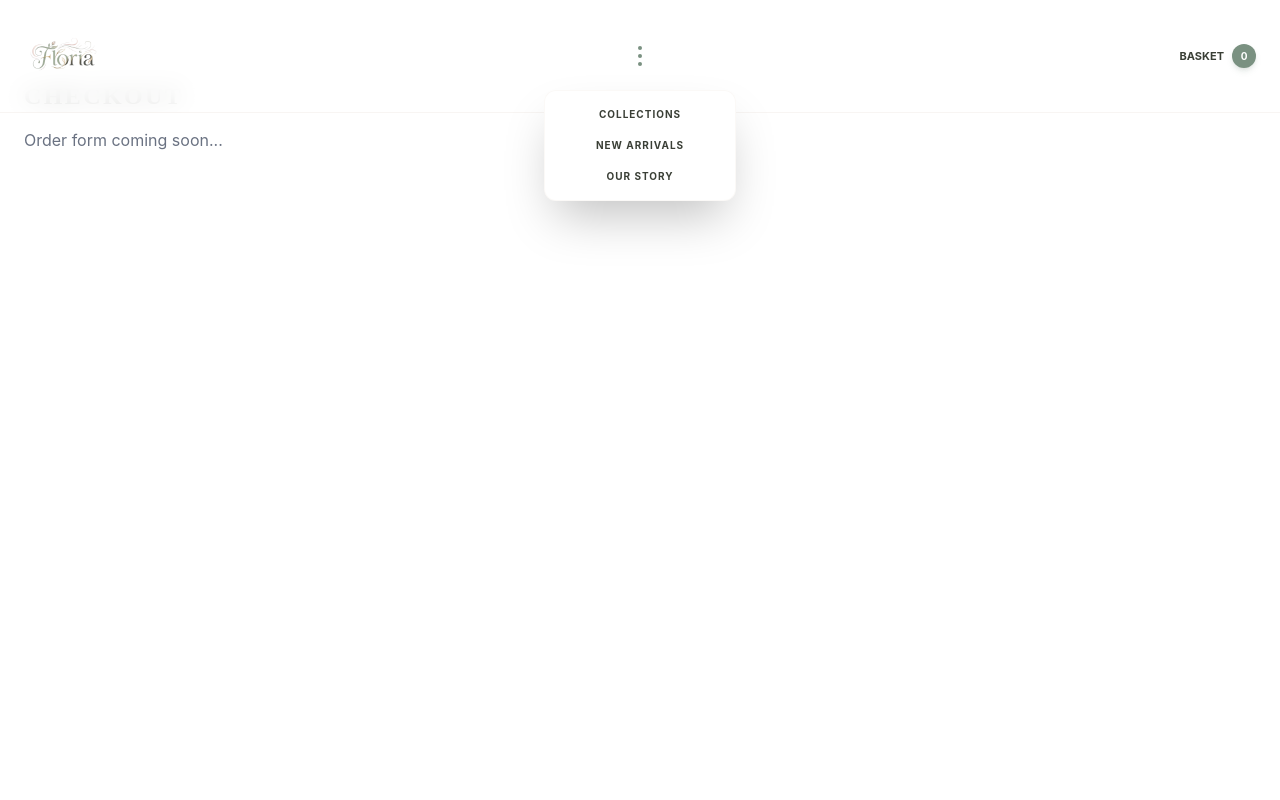
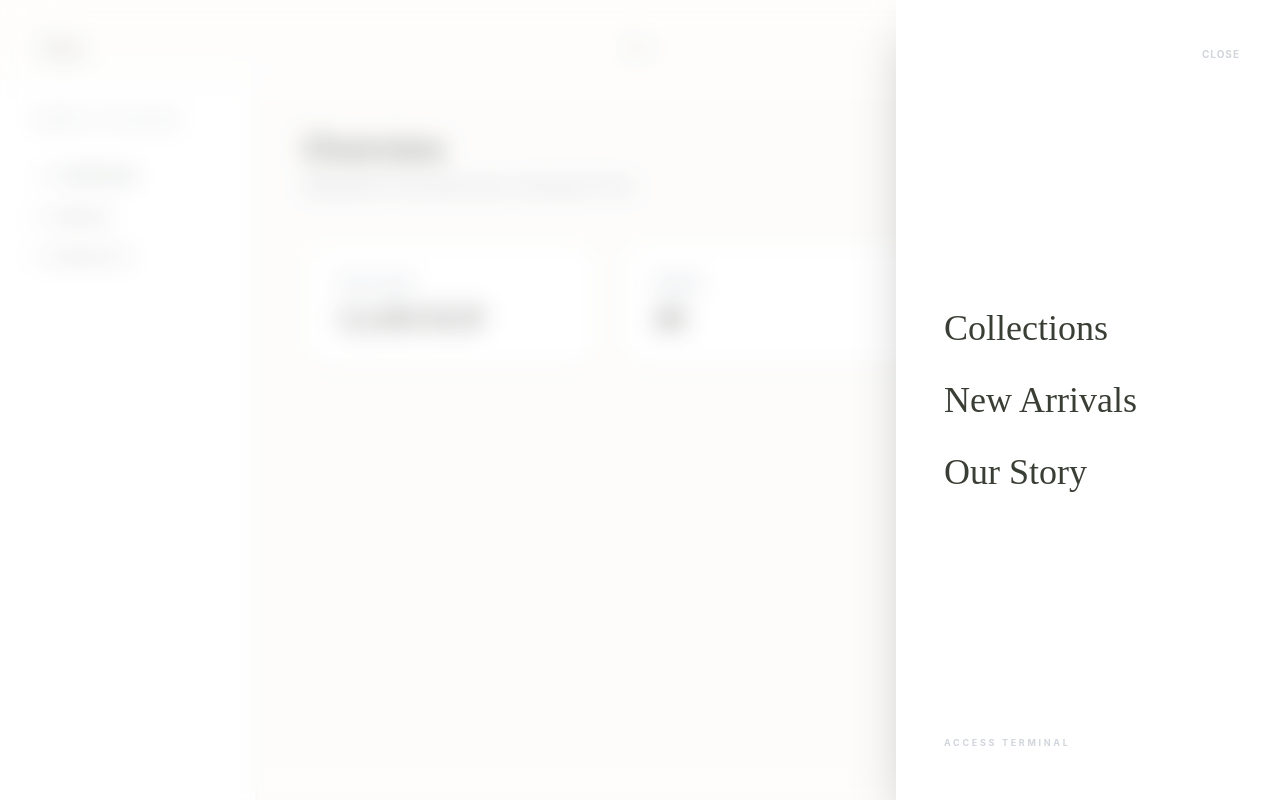
Before and after one commit to hassanarafa/Shop-Rosera, a Vue app: page /checkout in a window 1280 px wide. Both pictures are taken after a click on the button 640 px from the left and 56 px from the top of the page. Built offline with nearby package versions, Linux system fonts and the light colour scheme.

Commit message:
make edits on the navbar

```diff
--- a/src/components/AppNavbar.vue
+++ b/src/components/AppNavbar.vue
@@ -1,70 +1,88 @@
 <template>
-    <nav class="fixed top-0 w-full z-50 bg-white/80 backdrop-blur-md border-b border-floria-pink/30">
-        <div class="container mx-auto px-6 h-28 flex items-center justify-between relative">
+    <nav class="fixed top-0 w-full z-50 bg-white/40 backdrop-blur-xl">
+        <div class="container mx-auto px-8 h-24 flex items-center justify-between relative">
 
-            <!-- 1. Floria Logo (Left) -->
-            <router-link to="/" class="group flex items-center">
-                <img src="@\assets\logo-swirl.png" alt="Floria Logo" class="h-20 w-auto object-contain" />
+            <!-- 1. Logo -->
+            <router-link to="/" class="z-[70]">
+                <img src="@/assets/logo-swirl.png" alt="Floria" class="h-14 w-auto object-contain" />
             </router-link>
 
-            <!-- 2. Three Dots Menu (Center) -->
-            <div class="absolute left-1/2 -translate-x-1/2 flex flex-col items-center">
-                <button @click="isMenuOpen = !isMenuOpen"
-                    class="group flex flex-col gap-1 items-center justify-center p-4 hover:opacity-70 transition-all">
-                    <!-- الأيقونة: 3 نقاط عمودية أو أفقية بتصميم ناعم -->
-                    <span class="w-1 h-1 bg-floria-green rounded-full group-hover:scale-125 transition"></span>
-                    <span class="w-1 h-1 bg-floria-green rounded-full group-hover:scale-125 transition"></span>
-                    <span class="w-1 h-1 bg-floria-green rounded-full group-hover:scale-125 transition"></span>
+            <!-- 2. Minimal Trigger (Center) -->
+            <button @click="isSidebarOpen = true"
+                class="absolute left-1/2 -translate-x-1/2 group flex items-center gap-3 p-4">
+                <div class="flex flex-col gap-1.5">
+                    <span class="w-5 h-[1px] bg-floria-dark/60 group-hover:w-8 transition-all duration-500"></span>
+                    <span class="w-8 h-[1px] bg-floria-dark/60 group-hover:w-5 transition-all duration-500"></span>
+                </div>
+            </button>
+
+            <!-- 3. Basket -->
+            <router-link to="/checkout" class="flex items-center gap-2 group z-[70]">
+                <div class="text-[10px] font-bold uppercase tracking-[0.2em] text-floria-dark/40 group-hover:text-floria-green transition">Basket</div>
+                <span class="text-[10px] font-medium text-floria-dark">(0)</span>
+            </router-link>
+        </div>
+    </nav>
+
+    <!-- 4. Ultra-Simple Sidebar -->
+    <transition name="fade-slide">
+        <div v-if="isSidebarOpen" class="fixed inset-0 z-[100] flex justify-end">
+            <!-- Glass Overlay -->
+            <div class="absolute inset-0 bg-white/20 backdrop-blur-md" @click="isSidebarOpen = false"></div>
+
+            <!-- Content -->
+            <div class="relative w-full max-w-sm bg-white h-full shadow-2xl flex flex-col p-12 justify-center">
+
+                <!-- Close Button -->
+                <button @click="isSidebarOpen = false" class="absolute top-10 right-10 group">
+                    <span class="text-[10px] font-bold uppercase tracking-widest text-gray-300 group-hover:text-floria-dark transition">Close</span>
                 </button>
 
-                <!-- Dropdown Menu -->
-                <transition name="fade">
-                    <div v-if="isMenuOpen"
-                        class="absolute top-full mt-2 w-48 bg-white border border-floria-pink/20 shadow-2xl rounded-xl p-4 z-50">
-                        <div class="flex flex-col gap-4 text-center">
-                            <router-link @click="isMenuOpen = false" to="/products"
-                                class="text-[10px] font-bold uppercase tracking-widest text-floria-dark hover:text-floria-green">Collections</router-link>
-                            <router-link @click="isMenuOpen = false" to="/products"
-                                class="text-[10px] font-bold uppercase tracking-widest text-floria-dark hover:text-floria-green">New
-                                Arrivals</router-link>
-                            <router-link @click="isMenuOpen = false" to="/"
-                                class="text-[10px] font-bold uppercase tracking-widest text-floria-dark hover:text-floria-green">Our
-                                Story</router-link>
-                        </div>
-                    </div>
-                </transition>
-            </div>
+                <!-- Clean Links -->
+                <nav class="flex flex-col gap-8">
+                    <router-link v-for="link in navLinks" :key="link.path"
+                        @click="isSidebarOpen = false" :to="link.path"
+                        class="text-4xl font-serif text-floria-dark hover:pl-4 hover:text-floria-green transition-all duration-500 ease-out">
+                        {{ link.name }}
+                    </router-link>
+                </nav>
 
-            <!-- 3. Basket (Right) -->
-            <div class="flex items-center gap-4">
-                <router-link to="/checkout" class="relative group flex items-center gap-2">
-                    <span class="text-[11px] font-bold uppercase text-floria-dark hidden sm:inline">Basket</span>
-                    <div
-                        class="bg-floria-green text-white text-[10px] w-6 h-6 rounded-full flex items-center justify-center font-bold shadow-md shadow-floria-green/20">
-                        0
-                    </div>
-                </router-link>
+                <!-- Admin Footer -->
+                <div class="absolute bottom-12 left-12">
+                    <router-link @click="isSidebarOpen = false" to="/admin/dashboard"
+                        class="text-[9px] font-bold uppercase tracking-[0.3em] text-gray-300 hover:text-floria-green transition">
+                        Access Terminal
+                    </router-link>
+                </div>
             </div>
         </div>
-    </nav>
+    </transition>
 </template>
 
 <script setup>
 import { ref } from 'vue';
 
-// حالة فتح وإغلاق المنيو
-const isMenuOpen = ref(false);
+const isSidebarOpen = ref(false);
+
+const navLinks = [
+    { name: 'Collections', path: '/products' },
+    { name: 'New Arrivals', path: '/products' },
+    { name: 'Our Story', path: '/' }
+];
 </script>
 
 <style scoped>
-.fade-enter-active,
-.fade-leave-active {
-    transition: opacity 0.3s ease, transform 0.3s ease;
+.fade-slide-enter-active, .fade-slide-leave-active {
+    transition: all 0.6s cubic-bezier(0.16, 1, 0.3, 1);
 }
 
-.fade-enter-from,
-.fade-leave-to {
+.fade-slide-enter-from, .fade-slide-leave-to {
+    transform: translateX(100%);
     opacity: 0;
-    transform: translateY(-10px);
+}
+
+/* تنظيف الروابط عند الـ Hover */
+nav a {
+    position: relative;
 }
 </style>
--- a/src/views/CheckoutView.vue
+++ b/src/views/CheckoutView.vue
@@ -1,6 +1,137 @@
 <template>
-    <div class="pt-20 px-6">
-        <h1 class="text-2xl font-bold uppercase tracking-widest">Checkout</h1>
-        <p class="text-gray-500 mt-4">Order form coming soon...</p>
+    <div class="flex min-h-screen bg-[#FDFCFB] pt-20">
+        <!-- 1. Sidebar -->
+        <aside class="w-64 bg-white border-r border-floria-pink/20 hidden md:block fixed h-full shadow-sm">
+            <div class="p-8">
+                <h2 class="text-xs uppercase tracking-[0.3em] font-black text-floria-green opacity-70 mb-10">Admin
+                    Control</h2>
+                <nav class="space-y-6">
+                    <button @click="activeTab = 'overview'" :class="tabClass('overview')">
+                        <span class="w-2 h-2 rounded-full border border-current mr-3"></span> Overview
+                    </button>
+                    <button @click="activeTab = 'orders'" :class="tabClass('orders')">
+                        <span class="w-2 h-2 rounded-full border border-current mr-3"></span> Orders
+                    </button>
+                    <button @click="activeTab = 'products'" :class="tabClass('products')">
+                        <span class="w-2 h-2 rounded-full border border-current mr-3"></span> Products
+                    </button>
+                </nav>
+            </div>
+        </aside>
+
+        <!-- 2. Main Content Area -->
+        <main class="flex-1 md:ml-64 p-8 md:p-12">
+
+            <!-- Header -->
+            <header class="mb-12">
+                <h1 class="text-4xl font-serif text-floria-dark capitalize">{{ activeTab }}</h1>
+                <p class="text-sm text-gray-400 mt-2 italic">Management and performance tracking for Floria.</p>
+            </header>
+
+            <!-- SECTION: OVERVIEW -->
+            <section v-if="activeTab === 'overview'" class="space-y-10">
+                <div class="grid grid-cols-1 sm:grid-cols-3 gap-6">
+                    <div class="bg-white p-8 rounded-3xl border border-floria-pink/10 shadow-sm">
+                        <p class="text-[10px] uppercase tracking-widest text-gray-400 font-bold mb-2">Total Sales</p>
+                        <h3 class="text-3xl font-serif text-floria-dark">12,450 EGP</h3>
+                    </div>
+                    <div class="bg-white p-8 rounded-3xl border border-floria-pink/10 shadow-sm">
+                        <p class="text-[10px] uppercase tracking-widest text-gray-400 font-bold mb-2">Orders</p>
+                        <h3 class="text-3xl font-serif text-floria-dark">48</h3>
+                    </div>
+                    <div class="bg-white p-8 rounded-3xl border border-floria-pink/10 shadow-sm">
+                        <p class="text-[10px] uppercase tracking-widest text-gray-400 font-bold mb-2">Avg. Basket</p>
+                        <h3 class="text-3xl font-serif text-floria-dark">260 EGP</h3>
+                    </div>
+                </div>
+            </section>
+
+            <!-- SECTION: ORDERS -->
+            <section v-if="activeTab === 'orders'"
+                class="bg-white rounded-3xl border border-floria-pink/10 shadow-sm overflow-hidden">
+                <table class="w-full text-left">
+                    <thead class="bg-gray-50 border-b border-gray-100">
+                        <tr class="text-[10px] uppercase tracking-widest font-bold text-gray-400">
+                            <th class="p-6">Client Info</th>
+                            <th class="p-6">Product & Qty</th>
+                            <th class="p-6">Status</th>
+                            <th class="p-6 text-right">Actions</th>
+                        </tr>
+                    </thead>
+                    <tbody class="divide-y divide-gray-50">
+                        <tr v-for="order in orders" :key="order.id" class="hover:bg-gray-50/50 transition">
+                            <td class="p-6">
+                                <div class="font-bold text-floria-dark">{{ order.client }}</div>
+                                <div class="text-xs text-gray-400">{{ order.address }} | {{ order.phone }}</div>
+                            </td>
+                            <td class="p-6 text-sm text-gray-600">
+                                {{ order.product }} <span class="text-floria-green font-bold">x{{ order.qty }}</span>
+                            </td>
+                            <td class="p-6">
+                                <span :class="statusBadge(order.status)">{{ order.status }}</span>
+                            </td>
+                            <td class="p-6 text-right">
+                                <select v-model="order.status"
+                                    class="text-[10px] font-bold uppercase border rounded-lg px-2 py-1 outline-none focus:ring-1 focus:ring-floria-green">
+                                    <option value="pending">Pending</option>
+                                    <option value="confirmed">Confirmed</option>
+                                    <option value="delivered">Delivered</option>
+                                </select>
+                            </td>
+                        </tr>
+                    </tbody>
+                </table>
+            </section>
+
+            <!-- SECTION: PRODUCTS -->
+            <section v-if="activeTab === 'products'" class="space-y-6">
+                <div class="flex justify-between items-center mb-8">
+                    <h2 class="text-xl font-serif text-floria-dark">Inventory Management</h2>
+                    <button
+                        class="bg-floria-green text-white px-6 py-2 rounded-full text-[10px] font-bold uppercase tracking-widest hover:bg-floria-dark transition">Add
+                        New Product</button>
+                </div>
+                <div class="grid grid-cols-1 md:grid-cols-2 gap-6">
+                    <!-- مثال لعرض المنتجات في لوحة التحكم -->
+                    <div v-for="i in 3" :key="i"
+                        class="bg-white p-4 rounded-2xl border border-gray-100 flex items-center gap-4">
+                        <div class="w-16 h-16 bg-gray-50 rounded-xl"></div>
+                        <div class="flex-1">
+                            <p class="font-bold text-floria-dark">Rosera Splash</p>
+                            <p class="text-xs text-gray-400">Price: 650 EGP</p>
+                        </div>
+                        <button class="text-[10px] font-bold text-floria-green uppercase hover:underline">Edit</button>
+                    </div>
+                </div>
+            </section>
+
+        </main>
     </div>
 </template>
+
+<script setup>
+import { ref } from 'vue';
+
+const activeTab = ref('overview');
+
+const orders = ref([
+    { id: 1, client: 'Hassan Arafa', address: 'Tanta, Egypt', phone: '01012345678', product: 'Rosera', qty: 2, status: 'pending' },
+    { id: 2, client: 'Sarah Ahmed', address: 'Cairo, Egypt', phone: '01198765432', product: 'Stravia', qty: 1, status: 'confirmed' },
+    { id: 3, client: 'Omar Khaled', address: 'Alexandria, Egypt', phone: '01233445566', product: 'Aventor', qty: 3, status: 'delivered' },
+]);
+
+const tabClass = (tab) => {
+    return [
+        'flex items-center w-full text-[11px] font-bold uppercase tracking-[0.2em] transition-all duration-300',
+        activeTab.value === tab ? 'text-floria-green translate-x-2' : 'text-floria-dark opacity-50 hover:opacity-100'
+    ];
+};
+
+const statusBadge = (status) => {
+    const base = 'px-3 py-1 rounded-full text-[9px] font-black uppercase tracking-tighter ';
+    if (status === 'pending') return base + 'bg-orange-50 text-orange-600';
+    if (status === 'confirmed') return base + 'bg-blue-50 text-blue-600';
+    if (status === 'delivered') return base + 'bg-green-50 text-green-600';
+    return base;
+};
+</script>
```
